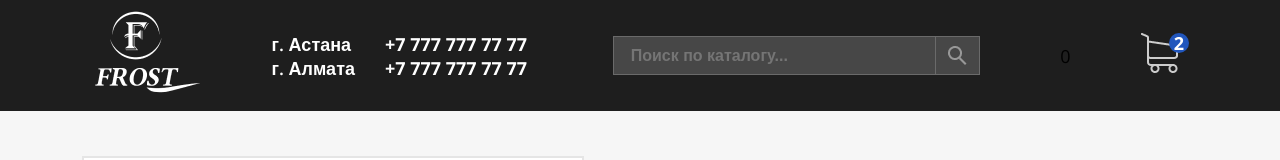
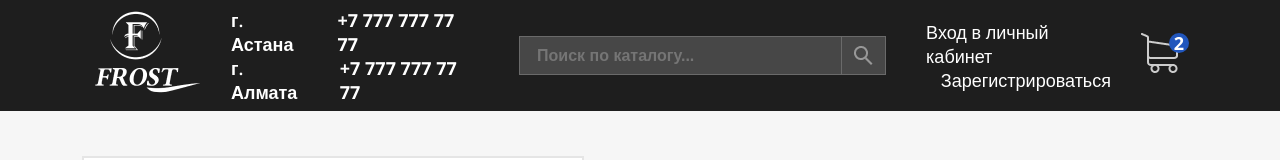
Before and after one commit to MadinaMaki/frost, a React (Create React App) app: page /info/1 in a window 1280 px wide. Shown: the top 160 px of the page. Built offline with nearby package versions, Linux system fonts and the light colour scheme; no server answers.

Commit message:
Working on user autorization

```diff
--- a/src/components/cartList/CartList.js
+++ b/src/components/cartList/CartList.js
@@ -8,7 +8,6 @@ import Navigate from "../../ui/navigate/Navigate";
 // import { Outlet } from "react-router-dom";
 import {useEffect, useState} from "react";
 import {Link} from "react-router-dom";
-import data from "bootstrap/js/src/dom/data";
 import axios from "axios";
 
 function CartList() {
@@ -28,12 +27,13 @@ function CartList() {
             .then((response) => {
                 let data = response.data;
                 setProducts(data.items);
-                console.log(data.items)
             })
     }, [])
 
     return (
         <div className="container">
+            {!products ?
+                <div>Корзина пуста</div> :
                 <div>
                     <div className="cart-header">
                         <CartHeader titleText="Оформление заказа"/>
@@ -131,6 +131,7 @@ function CartList() {
                         </Link>
                     </div>
                 </div>
+            }
         </div>
     )
 }
--- a/src/components/header/Header.js
+++ b/src/components/header/Header.js
@@ -38,7 +38,9 @@ function Header() {
                 </div>
                 <SearchInput/>
                 <div className="auth">
-                    {user ? <p>{user.firstName} {user.lastName}</p> : <a onClick={authOpen} href="#">Вход в личный кабинет</a> & <a onClick={loginOpen} href="#">Зарегистрироваться</a>}
+                    {user ? <p>{user.firstName} {user.lastName}</p> : <a onClick={authOpen} href="#">Вход в личный кабинет</a>}
+                    {user ? <a onClick={logout} href="#">Выйти</a> : <a/>}
+                    <a onClick={loginOpen} href="#">Зарегистрироваться</a>
                 </div>
                 <div className="cart">
                     <Link to="/cart">
--- a/src/components/productCard/ProductCard.js
+++ b/src/components/productCard/ProductCard.js
@@ -7,7 +7,7 @@ import DropMenu from "../../ui/drop_menu/DropMenu";
 import {useEffect, useState} from "react";
 import axios from "axios";
 import useModal from "../../ui/useModal/useModal";
-import ModalWindow from "../../ui/modal_window/ModalWindow";
+import CartModal from "../../ui/modal_window/CartModal";
 import LogInModal from "../../ui/log_in_modal/LogInModal";
 import {useParams} from "react-router-dom";
 import pic1 from "./assets/5003-01 (1).png";
@@ -88,7 +88,7 @@ function ProductCard() {
     return (
         <div className="container">
             <div className="product-container">
-                <ModalWindow visible={visible} close={close}/>
+                <CartModal visible={visible} close={close}/>
                 <LogInModal visible={authVisible} close={authClose}/>
                 <div className="left-side">
                     <ProductPhoto/>
--- a/src/components/product_item/ProductItem.js
+++ b/src/components/product_item/ProductItem.js
@@ -4,7 +4,7 @@ import Button, {buttonStyles} from '../../ui/button/Button';
 import plug from './assets/plug.png';
 import {Link} from "react-router-dom";
 import useModal from "../../ui/useModal/useModal";
-import ModalWindow from "../../ui/modal_window/ModalWindow";
+import CartModal from "../../ui/modal_window/CartModal";
 import axios from "axios";
 
 function ProductItem(props) {
@@ -12,7 +12,7 @@ function ProductItem(props) {
 
     return (
         <div className="ProductItem col-4">
-            <ModalWindow visible={visible} close={close} prodID={props.product_id} product={props.product_name}/>
+            <CartModal visible={visible} close={close} prodID={props.product_id} product={props.product_name}/>
             <div className="item">
                 <img src={plug}/>
                 <Link to={"/info/" + props.product_id}>
--- a/src/ui/modal_window/ModalWindow.js
+++ b/src/ui/modal_window/CartModal.js
@@ -3,7 +3,7 @@ import Modal from "../modal/Modal";
 import {useEffect, useState} from "react";
 import axios from "axios";
 
-function ModalWindow({product, visible, close, prodID}) {
+function CartModal({product, visible, close, prodID}) {
     const [count, setCount] = useState(1);
 
     useEffect(() => {
@@ -37,11 +37,11 @@ function ModalWindow({product, visible, close, prodID}) {
                 <div onClick={() => setCount(count + 1)}>+</div>
             </div>
             <div className="add_btn" onClick={productAdd}>
-                <Button text="Добавить в корзину" buttonStyle={buttonStyles.normal}/>
+                <Button text="Добавить в корзину" buttonStyle={buttonStyles.normal} onClick={close}/>
             </div>
             <p>Продолжить выбор товаров</p>
         </Modal>
     );
 }
 
-export default ModalWindow;
+export default CartModal;
```
Lines whose indentation alone changed are shown as unchanged.
